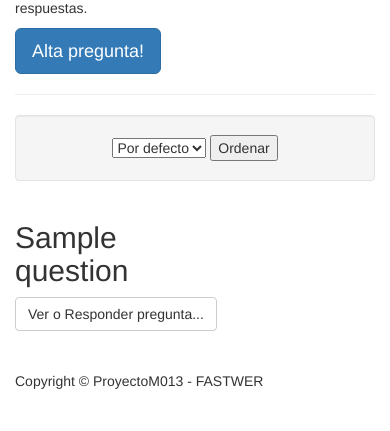
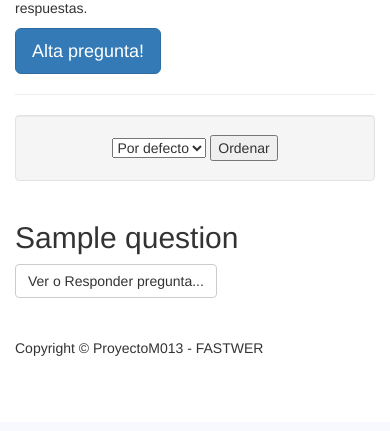
Before and after one commit to sitorzz/FastwerRepository, a PHP site: page /FastwerRepository/home.php in a window 390 px wide. Shown: the part 422-853 px from the top of the page. After the commit the page ends 778 px from the top, so only its background shows below. Run offline with PHP 8.4, Linux system fonts and the light colour scheme; the visitor is signed in with stand-in values (Sample User, id 1); tables that the repository leaves empty or names only in its code hold one stand-in row (values such as "Sample post"); some libraries are stand-ins or nearby versions.

Commit message:
Comm
Comm

```diff
--- a/Fastwer/home.php
+++ b/Fastwer/home.php
@@ -116,7 +116,7 @@ include "php/session.php";
                  echo'
 
 
-                    <div class="col-xs-4">
+                    <div class="col-xs-12 col-md-4">
                     <h2>'. $row['title'] .'</h2><p>
 
                     <a class="btn btn-default" href="visualizeQuestion.php?id_pregunta='.$row[0].'">Ver o Responder pregunta...</a></p>
```
